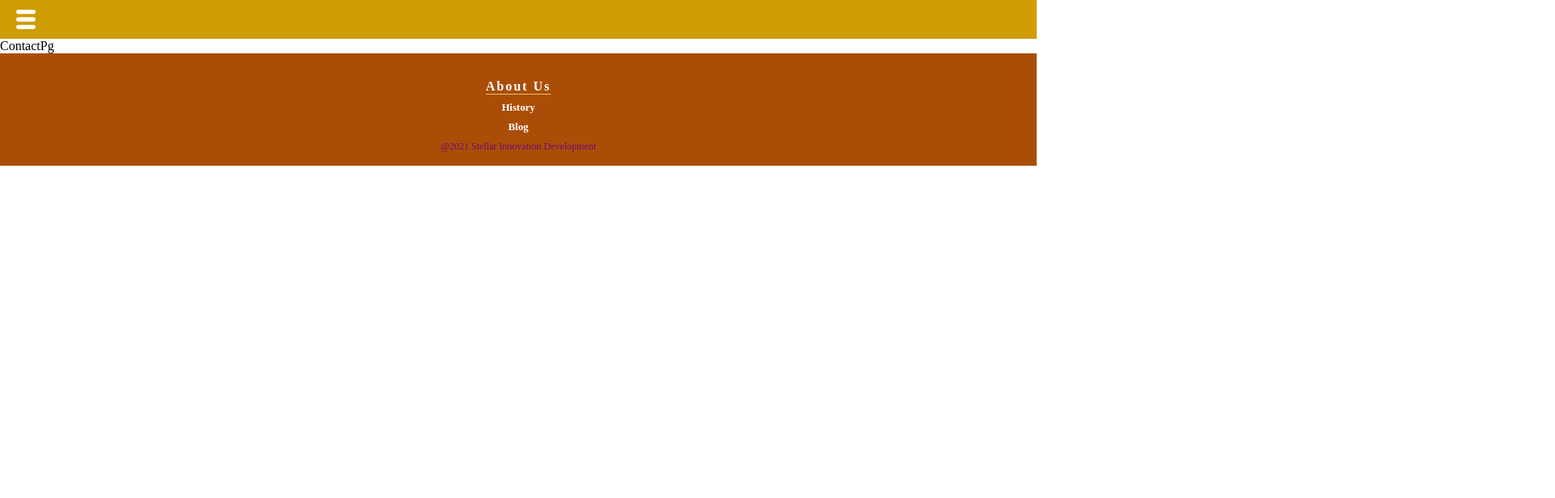
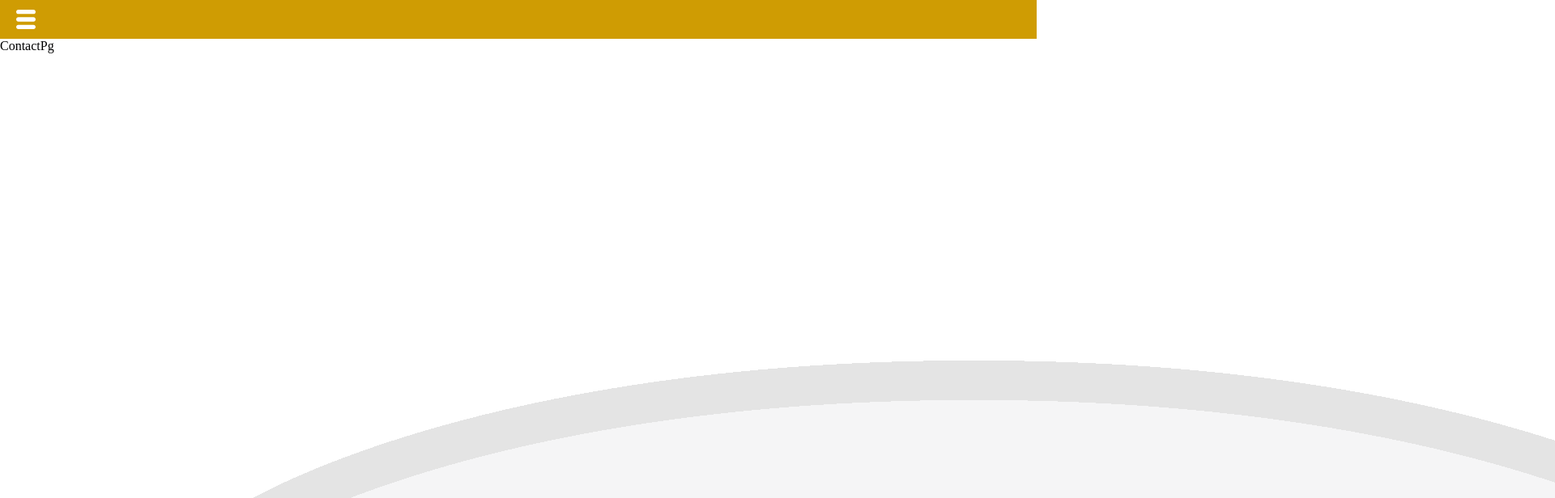
Before and after one commit to NicBab/bayou_bros, a React (Create React App) app: page /contact in a window 1280 px wide. Shown: the top 616 px of the page at 81% size, 1920 px wide, since content can reach past the window. Built offline with nearby package versions, Linux system fonts and the light colour scheme.

Commit message:
added background component to efach pages

```diff
--- a/src/pages/Contact.jsx
+++ b/src/pages/Contact.jsx
@@ -1,9 +1,11 @@
 import React from 'react'
+import {Background} from '../components/index'
 
 const Contact = () => {
     return (
         <div>
             ContactPg
+            <Background />
         </div>
     )
 }
--- a/src/pages/Events.jsx
+++ b/src/pages/Events.jsx
@@ -1,9 +1,11 @@
 import React from 'react'
+import {Background} from '../components/index'
 
 const Events = () => {
     return (
         <div>
             eventsPg
+            <Background />
         </div>
     )
 }
--- a/src/pages/Home.jsx
+++ b/src/pages/Home.jsx
@@ -1,9 +1,11 @@
 import React from 'react'
+import {Background} from '../components/index'
 
 const Home = () => {
     return (
         <div>
             HomePg
+            <Background />
         </div>
     )
 }
```
